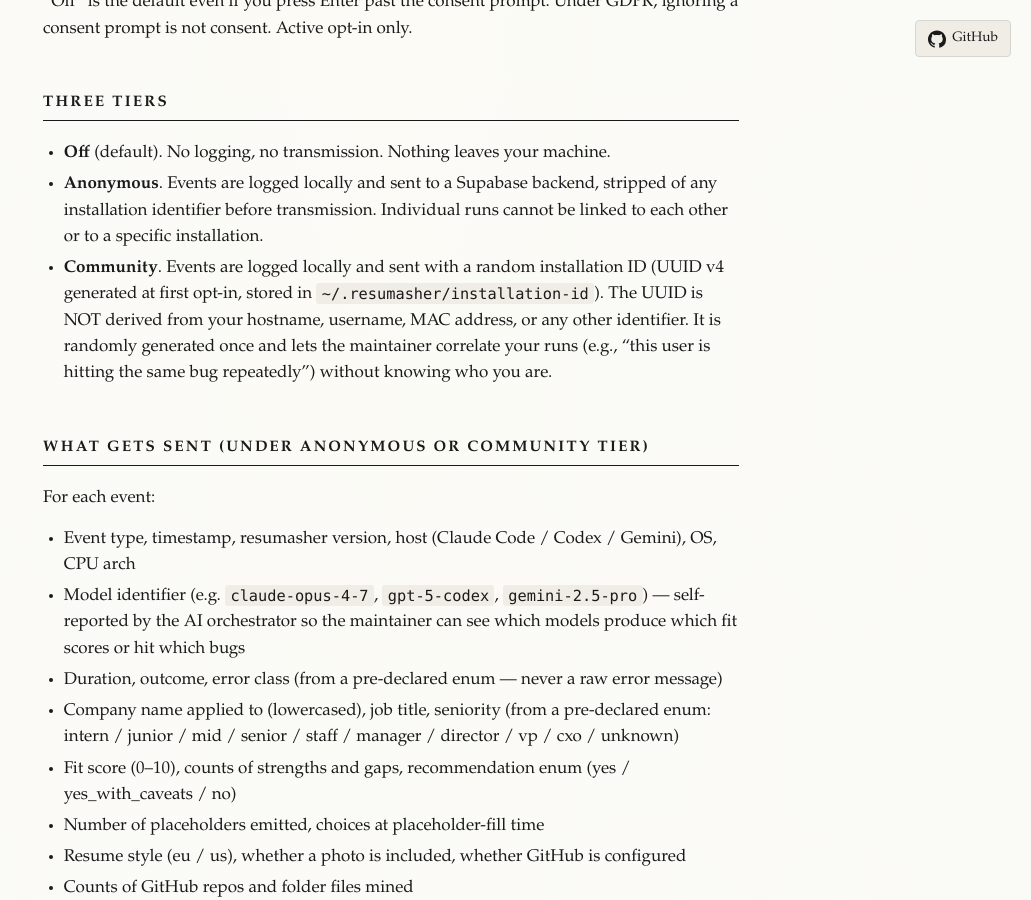
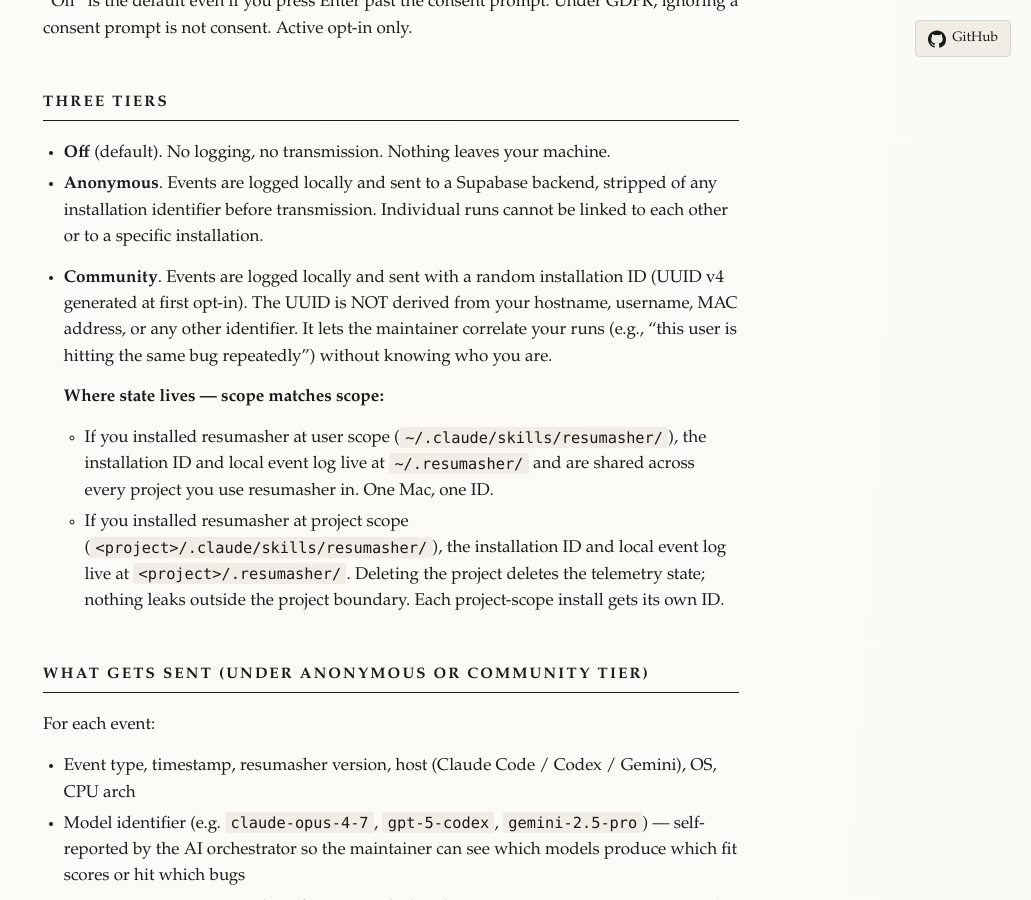
Before and after one commit to earino/resumasher, a Jekyll site: the page built from PRIVACY.md, in a window 1280 px wide and 900 px high, scrolled down 371 px. Shown: the whole window, without its empty margins (249-1280 px from the left). Built offline with Jekyll 4.4.1, drawn with Linux system fonts in a browser that asks for light colours; our own code applies the rules of GitHub Pages for plain Markdown files.

Commit message:
telemetry: scope-based state dir — scope matches scope
Previously: all telemetry state (installation_id, JSONL log, sync cursor,
rate file) always went to $HOME/.resumasher/. That was inherited from
gstack's pattern without thinking about whether it fit resumasher's
install-scope model.

Eduardo's call-out: if the skill is installed at project scope, nothing
should leak into $HOME. 'Scope matches scope' is the right framing.

New policy:
  - User-scope install (skill at $HOME/.claude/skills/resumasher):
    state lives in $HOME/.resumasher/. One Mac, one installation_id
    across all projects. Matches the "this tool is installed for me
    as a user" expectation.
  - Project-scope install (skill at <project>/.claude/skills/resumasher):
    state lives in <project>/.resumasher/. Deleting the project deletes
    the telemetry state. Each project-scope install gets its own ID.
    No leakage into $HOME.
  - Tests can still override via RESUMASHER_STATE_DIR env var.

Detection: each script already knows its own skill root ($RESUMASHER_DIR).
If the grandparent resolves to $HOME/.claude → user-scope. Otherwise →
project-scope, with project root being three directories above the skill.

Files touched:
  - bin/resumasher-telemetry-log / -sync / -cli: scope-detection block
    at the top (~12 lines each); comment documenting the policy with a
    back-reference from sync/cli to log's full block.
  - PRIVACY.md: updated "Community tier" section to describe
    scope-dependent state location; removed the hardcoded
    `~/.resumasher/installation-id` reference.
  - tests/test_telemetry_scripts.py: +2 tests covering both scopes by
    constructing fake skill trees under $HOME and under a fake project
    dir, verifying state lands where it should AND doesn't leak
    elsewhere.

Live-verified: user-scope install writes to fake $HOME/.resumasher,
project-scope install writes to <project>/.resumasher, neither leaks
into the other. 191/191 tests pass (was 189; +2 scope tests).

Co-Authored-By: Claude Opus 4.7 (1M context) <noreply@anthropic.com>

```diff
--- a/PRIVACY.md
+++ b/PRIVACY.md
@@ -21,12 +21,19 @@ GDPR, ignoring a consent prompt is not consent. Active opt-in only.
   stripped of any installation identifier before transmission. Individual
   runs cannot be linked to each other or to a specific installation.
 - **Community**. Events are logged locally and sent with a random
-  installation ID (UUID v4 generated at first opt-in, stored in
-  `~/.resumasher/installation-id`). The UUID is NOT derived from your
-  hostname, username, MAC address, or any other identifier. It is
-  randomly generated once and lets the maintainer correlate your runs
-  (e.g., "this user is hitting the same bug repeatedly") without knowing
-  who you are.
+  installation ID (UUID v4 generated at first opt-in). The UUID is NOT
+  derived from your hostname, username, MAC address, or any other
+  identifier. It lets the maintainer correlate your runs (e.g., "this
+  user is hitting the same bug repeatedly") without knowing who you are.
+
+  **Where state lives — scope matches scope:**
+  - If you installed resumasher at user scope (`~/.claude/skills/resumasher/`),
+    the installation ID and local event log live at `~/.resumasher/` and are
+    shared across every project you use resumasher in. One Mac, one ID.
+  - If you installed resumasher at project scope (`<project>/.claude/skills/resumasher/`),
+    the installation ID and local event log live at `<project>/.resumasher/`.
+    Deleting the project deletes the telemetry state; nothing leaks outside
+    the project boundary. Each project-scope install gets its own ID.
 
 ## What gets sent (under anonymous or community tier)
 
```
Also changed, not shown: tests/test_telemetry_scripts.py (+73 -0 lines), 3 other files.
